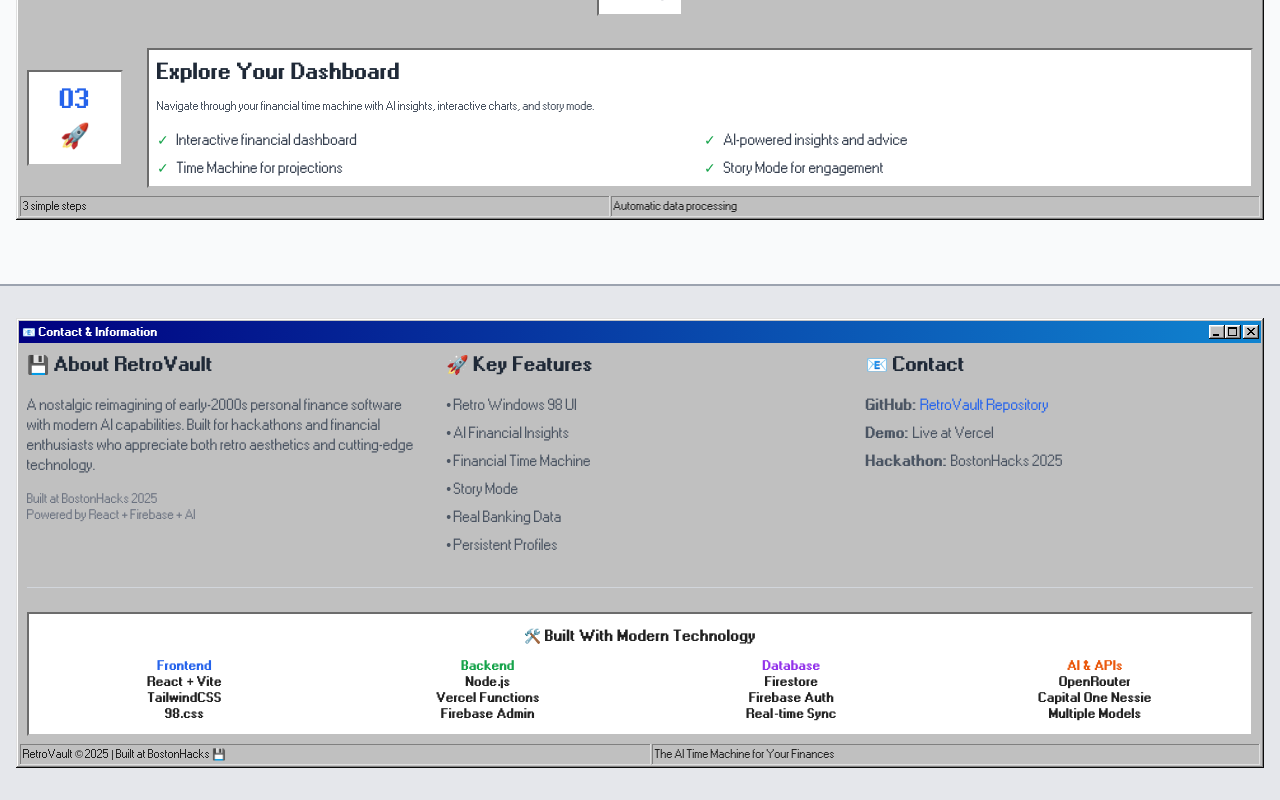
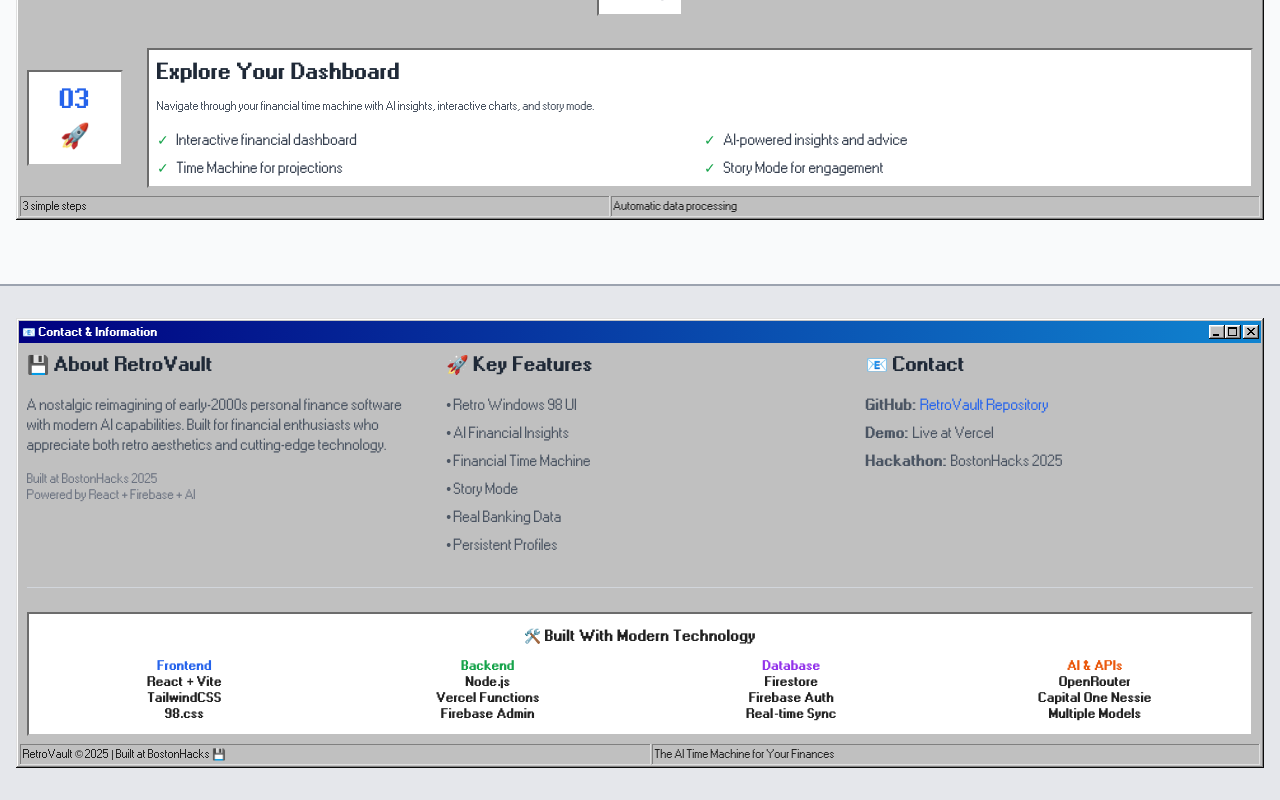
Before and after one commit to Muneeb-ii/RetroVault, a React (Vite) app: page / in a window 1280 px wide. Shown: the part 2381-3181 px from the top of the page. Built offline with nearby package versions, Linux system fonts and the light colour scheme; no server answers.

Commit message:
Final fix on landing page

```diff
--- a/src/components/Footer.jsx
+++ b/src/components/Footer.jsx
@@ -19,7 +19,7 @@
                 <h3 className="text-lg font-bold text-gray-800 mb-4">💾 About RetroVault</h3>
                 <p className="text-sm text-gray-600 mb-4">
                   A nostalgic reimagining of early-2000s personal finance software with modern AI capabilities.
-                  Built for hackathons and financial enthusiasts who appreciate both retro aesthetics and cutting-edge technology.
+                  Built for financial enthusiasts who appreciate both retro aesthetics and cutting-edge technology.
                 </p>
                 <div className="text-xs text-gray-500">
                   <div>Built at BostonHacks 2025</div>
```
